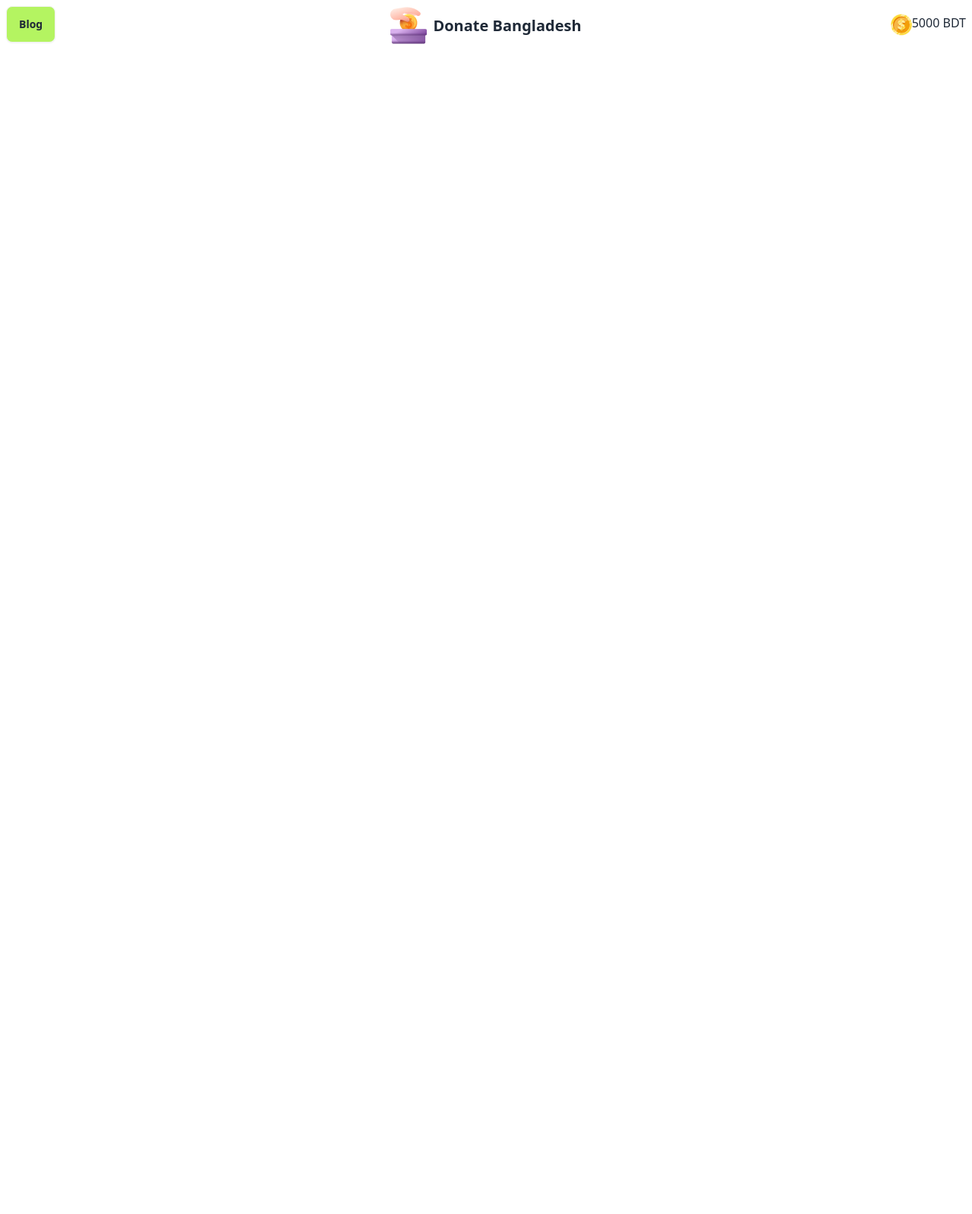
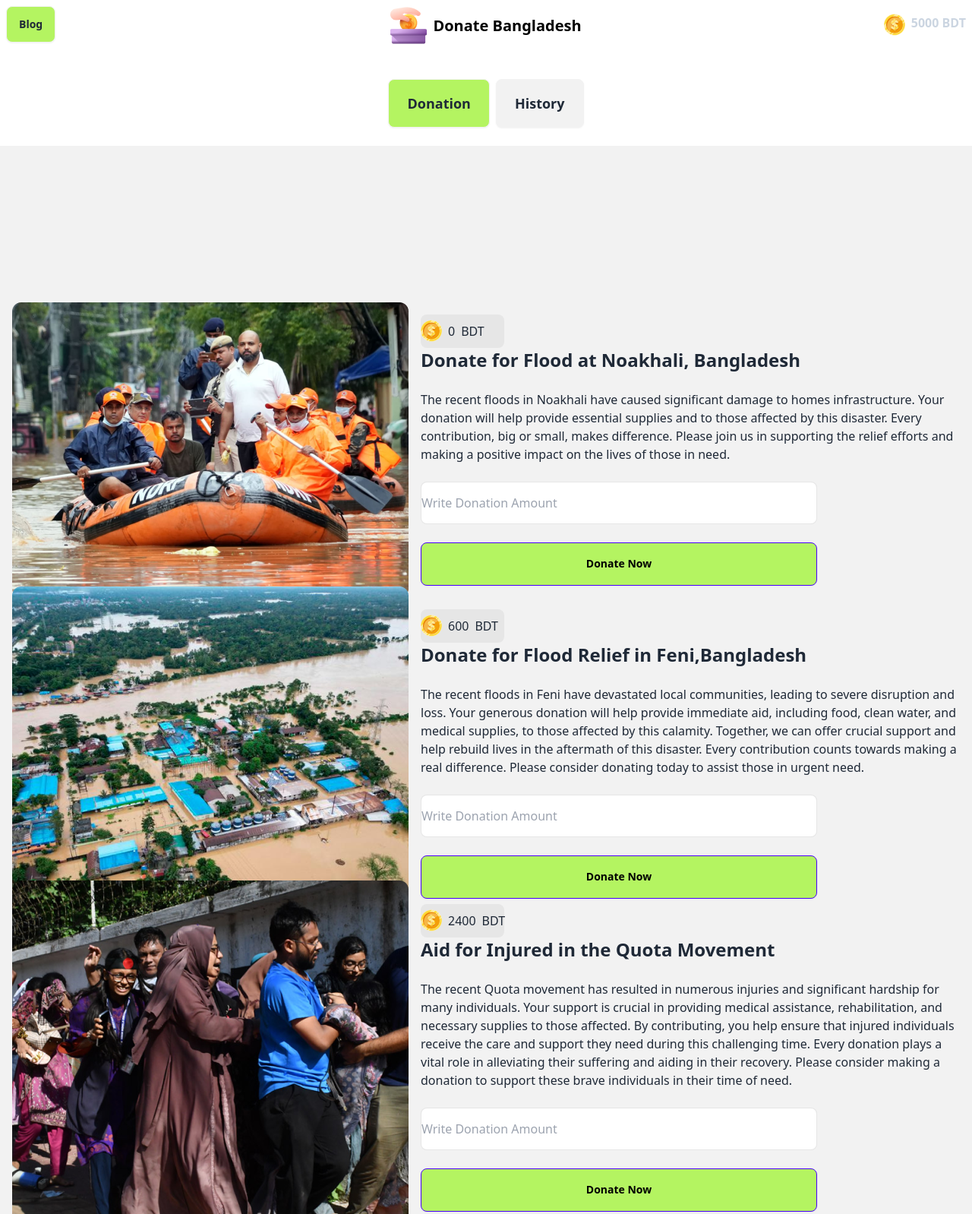
Before and after one commit to mostaficnahid/Assignment-5, a plain HTML site: page index.html in a window 1280 px wide. Shown: the top 1598 px of the page at 76% size. Before the commit the page ends 800 px from the top, so only its background shows below. Drawn offline with nearby package versions, Linux system fonts and the light colour scheme.

Commit message:
done the html

```diff
--- a/index.html
+++ b/index.html
@@ -18,16 +18,34 @@
         background-color: rgb(180, 244, 97);
     }
     .header{
-background-color: rgb(249, 247, 243);
+color: rgb(249, 247, 243);
 
     }
+    #noakhali{
+      width: 110px;
+      height: 44px;
+      border-radius: 8px;
+background: rgba(17, 17, 17, 0.05);
+align-items: center;
+
+    }
+    #input-noakhali{
+      width: 522px;
+height: 56px;
+box-sizing: border-box;
+border: 1px solid rgba(17, 17, 17, 0.1);
+border-radius: 8px;
+background: rgb(255, 255, 255);}
+#footer{
+  background: rgb(249, 247, 243);
+}
  </style>
 
 </head>
 <body>
 
 <header class="header">
-    <div class="navbar bg-base-100">
+    <div class="navbar bg-base-100 gap-2">
         <div class="navbar-start">
           <div class="dropdown">
             <div tabindex="0" role="button" class="btn btn-ghost lg:hidden">
@@ -47,12 +65,12 @@ background-color: rgb(249, 247, 243);
           </div>
           <a id="blog-btn" class="btn">Blog</a>
         </div>
-        <a class="btn btn-ghost text-xl">
+        <a class="btn btn-ghost text-xl text-black font-bold">
            <img src="assets/logo.png" alt=""> Donate Bangladesh</a>
         <div class="navbar-end">
-          <div class="flex">
+          <div class="flex gap-2">
             <img src="assets/coin.png" alt="">
-            <p><SPAn>5000</SPAn> <span>BDT</span></p>
+            <p class="text-slate-300 font-bold "><SPAn>5000</SPAn> <span>BDT</span></p>
           </div>
         </div>
       </div>
@@ -61,7 +79,79 @@ background-color: rgb(249, 247, 243);
 <!-- main section -->
 <main>
 
+  <!-- User Action Buttons -->
+   <div class="flex justify-center mt-10 gap-2">
+    <button id="blog-btn" class="btn btn-lg">Donation</button>
+    <button id="" class="btn btn-lg">History</button>
+   </div>
+<br>
+<!--Noakhali donation start -->
+<div class="hero bg-base-200 min-h-screen ">
+  <div class="hero-content flex-col lg:flex-row">
+    <img
+      src="assets/noakhali.png" />
+    <div>
+      <button id="noakhali" class="flex gap-2 text-center"><img src="assets/coin.png" alt=""><span>0</span> <span>BDT</span></button>
+      <h1 class="text-2xl font-bold">Donate for Flood at Noakhali, Bangladesh</h1>
+      <p class="py-6">
+        The recent floods in Noakhali have caused significant damage to homes  infrastructure. Your donation will help provide essential supplies and  to those affected by this disaster. Every contribution, big or small, makes  difference. Please join us in supporting the relief efforts and making a positive impact on the lives of those in need.
+      </p>
+
+      <input id="input-noakhali" type=" text" placeholder="Write Donation Amount">
+      <br>
+      <br>
+      <button id="blog-btn" class=" btn btn-primary w-[522px] h-[57px] text-black font-bold">Donate Now</button>
+    </div>
+  </div>
+</div>
+ <!--Noakhali donation ends -->
+
+
+ <!-- Feni Donation starts -->
+ <div class="hero bg-base-200 min-h-screen mt-[-400px]">
+  <div class="hero-content flex-col lg:flex-row">
+    <img
+      src="assets/feni.png" />
+    <div>
+      <button id="noakhali" class="flex gap-2 text-center"><img src="assets/coin.png" alt=""><span>600</span> <span>BDT</span></button>
+      <h1 class="text-2xl font-bold">Donate for Flood Relief in Feni,Bangladesh</h1>
+      <p class="py-6">
+        The recent floods in Feni have devastated local communities, leading to severe disruption and loss. Your generous donation will help provide immediate aid, including food, clean water, and medical supplies, to those affected by this calamity. Together, we can offer crucial support and help rebuild lives in the aftermath of this disaster. Every contribution counts towards making a real difference. Please consider donating today to assist those in urgent need.
+      </p>
+
+      <input id="input-noakhali" type=" text" placeholder="Write Donation Amount">
+      <br>
+      <br>
+      <button id="blog-btn" class=" btn btn-primary w-[522px] h-[57px] text-black font-bold">Donate Now</button>
+    </div>
+  </div>
+</div>
+  <!-- Feni Donation Ends -->
+
+  <!--Aid for injured starts -->
+  <div class="hero bg-base-200 min-h-screen mt-[-400px]">
+    <div class="hero-content flex-col lg:flex-row">
+      <img
+        src="assets/quota-protest.png" />
+      <div>
+        <button id="noakhali" class="flex gap-2 text-center"><img src="assets/coin.png" alt=""><span>2400</span> <span>BDT</span></button>
+        <h1 class="text-2xl font-bold">Aid for Injured in the Quota Movement</h1>
+        <p class="py-6">
+          The recent Quota movement has resulted in numerous injuries and significant hardship for many individuals. Your support is crucial in providing medical assistance, rehabilitation, and necessary supplies to those affected. By contributing, you help ensure that injured individuals receive the care and support they need during this challenging time. Every donation plays a vital role in alleviating their suffering and aiding in their recovery. Please consider making a donation to support these brave individuals in their time of need.
+        </p>
+
+        <input id="input-noakhali" type=" text" placeholder="Write Donation Amount">
+        <br>
+        <br>
+        <button id="blog-btn" class=" btn btn-primary w-[522px] h-[57px] text-black font-bold">Donate Now</button>
+      </div>
+    </div>
+  </div>
+  <!-- Aid for INjured ends -->
+
 </main>
+
+<footer id="footer"></footer>
 
 </body>
 </html>
```
Also changed, not shown: 1 other file.
